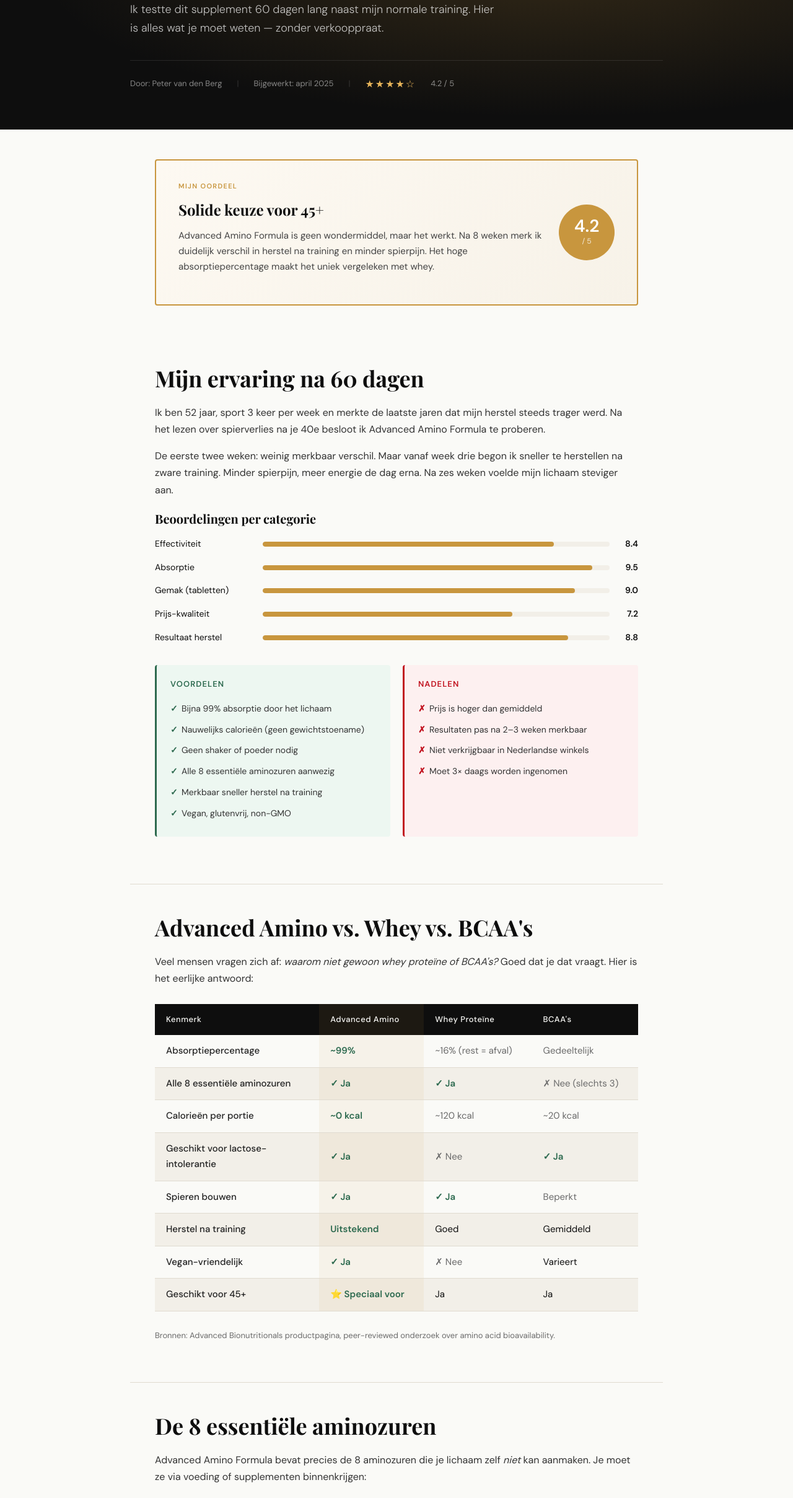
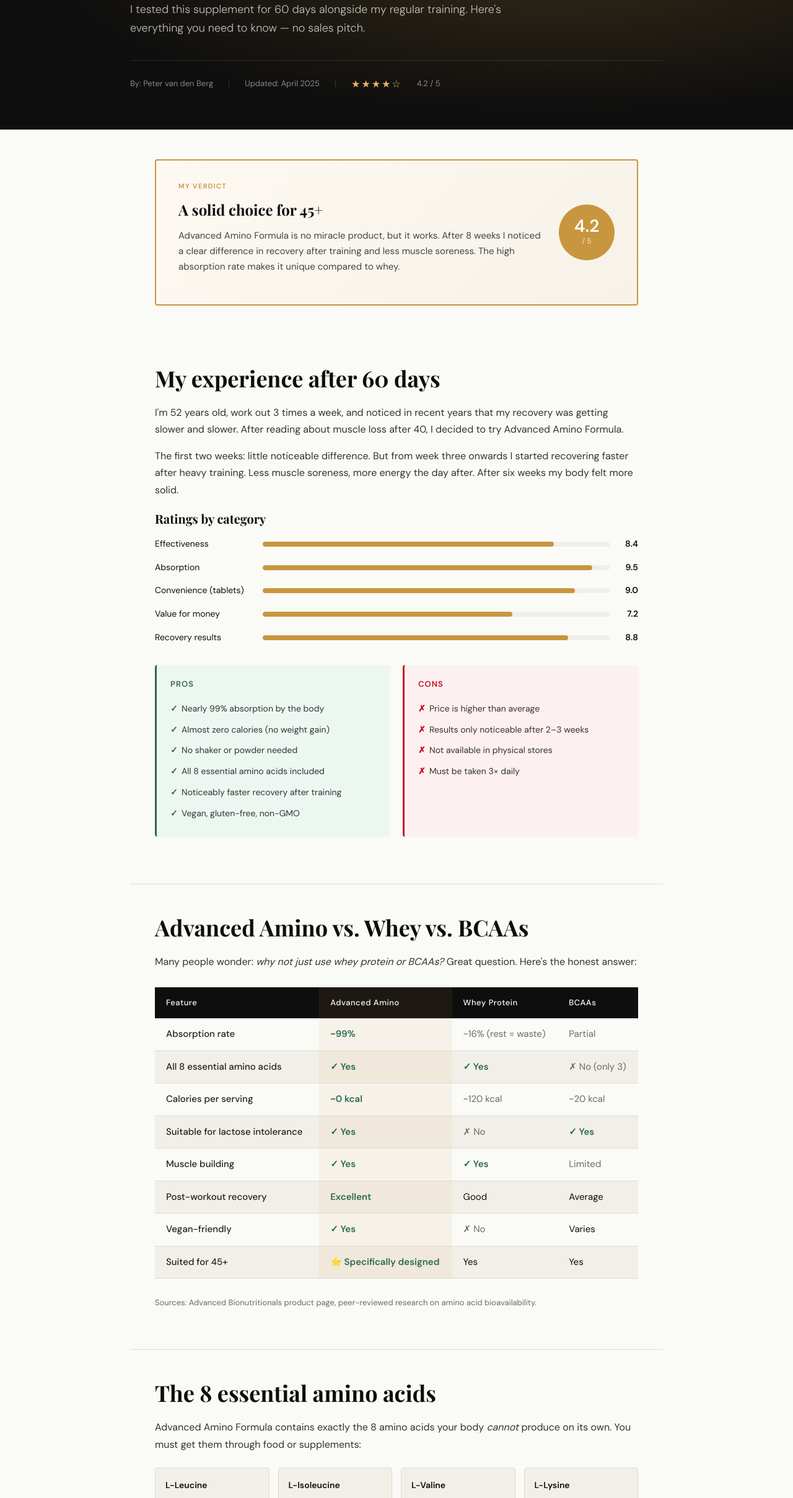
Before and after one commit to SpierSterk/SpierSterk.github.io, a plain HTML site: page index.html in a window 1280 px wide. Shown: the part 383-2800 px from the top of the page at 62% size. Drawn offline with nearby package versions, Linux system fonts and the light colour scheme.

Commit message:
index.html

```diff
--- a/index.html
+++ b/index.html
@@ -1,10 +1,10 @@
 <!DOCTYPE html>
-<html lang="nl">
+<html lang="en">
 <head>
 <meta charset="UTF-8">
 <meta name="viewport" content="width=device-width, initial-scale=1.0">
-<title>Advanced Amino Formula Review 2025 – Eerlijke Test na 60 Dagen</title>
-<meta name="description" content="Mijn eerlijke review van Advanced Amino Formula na 60 dagen. Vergelijking met whey proteïne en BCAA's. Werkt het echt?">
+<title>Advanced Amino Formula Review 2025 – Honest Test After 60 Days</title>
+<meta name="description" content="My honest review of Advanced Amino Formula after 60 days. Comparison with whey protein and BCAAs. Does it really work?">
 <link href="https://fonts.googleapis.com/css2?family=Playfair+Display:wght@700;900&family=DM+Sans:wght@300;400;500;600&display=swap" rel="stylesheet">
 <style>
   *, *::before, *::after { box-sizing: border-box; margin: 0; padding: 0; }
@@ -372,28 +372,28 @@
 <body>
 
 <div class="disclaimer-bar">
-  <strong>⚠ Affiliate openbaarmaking:</strong> Deze pagina bevat gesponsorde links. Als je via mijn link koopt, ontvang ik een kleine commissie — zonder extra kosten voor jou.
+  <strong>⚠ Affiliate disclosure:</strong> This page contains sponsored links. If you purchase through my link, I receive a small commission — at no extra cost to you.
 </div>
 
 <nav>
-  <a href="#" class="nav-brand">SpierSterk.nl</a>
+  <a href="#" class="nav-brand">MuscleStrong.com</a>
   <ul class="nav-links">
     <li><a href="#review">Review</a></li>
-    <li><a href="#vergelijking">Vergelijking</a></li>
-    <li><a href="#ingrediënten">Ingrediënten</a></li>
+    <li><a href="#comparison">Comparison</a></li>
+    <li><a href="#ingredients">Ingredients</a></li>
     <li><a href="#verdict">Verdict</a></li>
   </ul>
 </nav>
 
 <div class="hero">
   <div class="hero-inner">
-    <span class="hero-badge">Eerlijke review · 60 dagen getest</span>
-    <h1>Advanced Amino Formula:<br>werkt het <em>echt</em>?</h1>
-    <p class="hero-sub">Ik testte dit supplement 60 dagen lang naast mijn normale training. Hier is alles wat je moet weten — zonder verkooppraat.</p>
+    <span class="hero-badge">Honest review · 60 days tested</span>
+    <h1>Advanced Amino Formula:<br>does it <em>really</em> work?</h1>
+    <p class="hero-sub">I tested this supplement for 60 days alongside my regular training. Here's everything you need to know — no sales pitch.</p>
     <div class="hero-meta">
-      <span>Door: Peter van den Berg</span>
+      <span>By: Peter van den Berg</span>
       <span class="sep">|</span>
-      <span>Bijgewerkt: april 2025</span>
+      <span>Updated: April 2025</span>
       <span class="sep">|</span>
       <span class="stars">★★★★☆</span>
       <span>4.2 / 5</span>
@@ -404,9 +404,9 @@
 <div class="verdict">
   <div class="verdict-box">
     <div>
-      <div class="verdict-label">Mijn oordeel</div>
-      <div class="verdict-title">Solide keuze voor 45+</div>
-      <p class="verdict-text">Advanced Amino Formula is geen wondermiddel, maar het werkt. Na 8 weken merk ik duidelijk verschil in herstel na training en minder spierpijn. Het hoge absorptiepercentage maakt het uniek vergeleken met whey.</p>
+      <div class="verdict-label">My verdict</div>
+      <div class="verdict-title">A solid choice for 45+</div>
+      <p class="verdict-text">Advanced Amino Formula is no miracle product, but it works. After 8 weeks I noticed a clear difference in recovery after training and less muscle soreness. The high absorption rate makes it unique compared to whey.</p>
     </div>
     <div class="score-circle">
       <span class="score-num">4.2</span>
@@ -416,34 +416,34 @@
 </div>
 
 <section id="review">
-  <h2>Mijn ervaring na 60 dagen</h2>
-  <p>Ik ben 52 jaar, sport 3 keer per week en merkte de laatste jaren dat mijn herstel steeds trager werd. Na het lezen over spierverlies na je 40e besloot ik Advanced Amino Formula te proberen.</p>
-  <p>De eerste twee weken: weinig merkbaar verschil. Maar vanaf week drie begon ik sneller te herstellen na zware training. Minder spierpijn, meer energie de dag erna. Na zes weken voelde mijn lichaam steviger aan.</p>
+  <h2>My experience after 60 days</h2>
+  <p>I'm 52 years old, work out 3 times a week, and noticed in recent years that my recovery was getting slower and slower. After reading about muscle loss after 40, I decided to try Advanced Amino Formula.</p>
+  <p>The first two weeks: little noticeable difference. But from week three onwards I started recovering faster after heavy training. Less muscle soreness, more energy the day after. After six weeks my body felt more solid.</p>
 
-  <h3>Beoordelingen per categorie</h3>
+  <h3>Ratings by category</h3>
   <div id="ratings">
     <div class="rating-row">
-      <span class="rating-label">Effectiviteit</span>
+      <span class="rating-label">Effectiveness</span>
       <div class="rating-bar"><div class="rating-fill" style="width:84%"></div></div>
       <span class="rating-val">8.4</span>
     </div>
     <div class="rating-row">
-      <span class="rating-label">Absorptie</span>
+      <span class="rating-label">Absorption</span>
       <div class="rating-bar"><div class="rating-fill" style="width:95%"></div></div>
       <span class="rating-val">9.5</span>
     </div>
     <div class="rating-row">
-      <span class="rating-label">Gemak (tabletten)</span>
+      <span class="rating-label">Convenience (tablets)</span>
       <div class="rating-bar"><div class="rating-fill" style="width:90%"></div></div>
       <span class="rating-val">9.0</span>
     </div>
     <div class="rating-row">
-      <span class="rating-label">Prijs-kwaliteit</span>
+      <span class="rating-label">Value for money</span>
       <div class="rating-bar"><div class="rating-fill" style="width:72%"></div></div>
       <span class="rating-val">7.2</span>
     </div>
     <div class="rating-row">
-      <span class="rating-label">Resultaat herstel</span>
+      <span class="rating-label">Recovery results</span>
       <div class="rating-bar"><div class="rating-fill" style="width:88%"></div></div>
       <span class="rating-val">8.8</span>
     </div>
@@ -451,176 +451,176 @@
 
   <div class="pros-cons" style="margin-top:32px;">
     <div class="pro-box">
-      <h4>Voordelen</h4>
+      <h4>Pros</h4>
       <ul>
-        <li>Bijna 99% absorptie door het lichaam</li>
-        <li>Nauwelijks calorieën (geen gewichtstoename)</li>
-        <li>Geen shaker of poeder nodig</li>
-        <li>Alle 8 essentiële aminozuren aanwezig</li>
-        <li>Merkbaar sneller herstel na training</li>
-        <li>Vegan, glutenvrij, non-GMO</li>
+        <li>Nearly 99% absorption by the body</li>
+        <li>Almost zero calories (no weight gain)</li>
+        <li>No shaker or powder needed</li>
+        <li>All 8 essential amino acids included</li>
+        <li>Noticeably faster recovery after training</li>
+        <li>Vegan, gluten-free, non-GMO</li>
       </ul>
     </div>
     <div class="con-box">
-      <h4>Nadelen</h4>
+      <h4>Cons</h4>
       <ul>
-        <li>Prijs is hoger dan gemiddeld</li>
-        <li>Resultaten pas na 2–3 weken merkbaar</li>
-        <li>Niet verkrijgbaar in Nederlandse winkels</li>
-        <li>Moet 3× daags worden ingenomen</li>
+        <li>Price is higher than average</li>
+        <li>Results only noticeable after 2–3 weeks</li>
+        <li>Not available in physical stores</li>
+        <li>Must be taken 3× daily</li>
       </ul>
     </div>
   </div>
 </section>
 
-<section id="vergelijking">
-  <h2>Advanced Amino vs. Whey vs. BCAA's</h2>
-  <p>Veel mensen vragen zich af: <em>waarom niet gewoon whey proteïne of BCAA's?</em> Goed dat je dat vraagt. Hier is het eerlijke antwoord:</p>
+<section id="comparison">
+  <h2>Advanced Amino vs. Whey vs. BCAAs</h2>
+  <p>Many people wonder: <em>why not just use whey protein or BCAAs?</em> Great question. Here's the honest answer:</p>
 
   <div class="comparison-wrapper">
     <table>
       <thead>
         <tr>
-          <th>Kenmerk</th>
+          <th>Feature</th>
           <th class="highlight-col">Advanced Amino</th>
-          <th>Whey Proteïne</th>
-          <th>BCAA's</th>
+          <th>Whey Protein</th>
+          <th>BCAAs</th>
         </tr>
       </thead>
       <tbody>
         <tr>
-          <td>Absorptiepercentage</td>
+          <td>Absorption rate</td>
           <td class="highlight-col winner">~99%</td>
-          <td class="loser">~16% (rest = afval)</td>
-          <td class="loser">Gedeeltelijk</td>
+          <td class="loser">~16% (rest = waste)</td>
+          <td class="loser">Partial</td>
         </tr>
         <tr>
-          <td>Alle 8 essentiële aminozuren</td>
-          <td class="highlight-col winner">✓ Ja</td>
-          <td class="winner">✓ Ja</td>
-          <td class="loser">✗ Nee (slechts 3)</td>
+          <td>All 8 essential amino acids</td>
+          <td class="highlight-col winner">✓ Yes</td>
+          <td class="winner">✓ Yes</td>
+          <td class="loser">✗ No (only 3)</td>
         </tr>
         <tr>
-          <td>Calorieën per portie</td>
+          <td>Calories per serving</td>
           <td class="highlight-col winner">~0 kcal</td>
           <td class="loser">~120 kcal</td>
           <td class="loser">~20 kcal</td>
         </tr>
         <tr>
-          <td>Geschikt voor lactose-intolerantie</td>
-          <td class="highlight-col winner">✓ Ja</td>
-          <td class="loser">✗ Nee</td>
-          <td class="winner">✓ Ja</td>
+          <td>Suitable for lactose intolerance</td>
+          <td class="highlight-col winner">✓ Yes</td>
+          <td class="loser">✗ No</td>
+          <td class="winner">✓ Yes</td>
         </tr>
         <tr>
-          <td>Spieren bouwen</td>
-          <td class="highlight-col winner">✓ Ja</td>
-          <td class="winner">✓ Ja</td>
-          <td class="loser">Beperkt</td>
+          <td>Muscle building</td>
+          <td class="highlight-col winner">✓ Yes</td>
+          <td class="winner">✓ Yes</td>
+          <td class="loser">Limited</td>
         </tr>
         <tr>
-          <td>Herstel na training</td>
-          <td class="highlight-col winner">Uitstekend</td>
-          <td>Goed</td>
-          <td>Gemiddeld</td>
+          <td>Post-workout recovery</td>
+          <td class="highlight-col winner">Excellent</td>
+          <td>Good</td>
+          <td>Average</td>
         </tr>
         <tr>
-          <td>Vegan-vriendelijk</td>
-          <td class="highlight-col winner">✓ Ja</td>
-          <td class="loser">✗ Nee</td>
-          <td>Varieert</td>
+          <td>Vegan-friendly</td>
+          <td class="highlight-col winner">✓ Yes</td>
+          <td class="loser">✗ No</td>
+          <td>Varies</td>
         </tr>
         <tr>
-          <td>Geschikt voor 45+</td>
-          <td class="highlight-col winner">⭐ Speciaal voor</td>
-          <td>Ja</td>
-          <td>Ja</td>
+          <td>Suited for 45+</td>
+          <td class="highlight-col winner">⭐ Specifically designed</td>
+          <td>Yes</td>
+          <td>Yes</td>
         </tr>
       </tbody>
     </table>
   </div>
-  <p style="font-size:13px; color: var(--gray);">Bronnen: Advanced Bionutritionals productpagina, peer-reviewed onderzoek over amino acid bioavailability.</p>
+  <p style="font-size:13px; color: var(--gray);">Sources: Advanced Bionutritionals product page, peer-reviewed research on amino acid bioavailability.</p>
 </section>
 
-<section id="ingrediënten">
-  <h2>De 8 essentiële aminozuren</h2>
-  <p>Advanced Amino Formula bevat precies de 8 aminozuren die je lichaam zelf <em>niet</em> kan aanmaken. Je moet ze via voeding of supplementen binnenkrijgen:</p>
+<section id="ingredients">
+  <h2>The 8 essential amino acids</h2>
+  <p>Advanced Amino Formula contains exactly the 8 amino acids your body <em>cannot</em> produce on its own. You must get them through food or supplements:</p>
   <div class="ingredient-grid">
     <div class="ingredient-card">
       <div class="name">L-Leucine</div>
-      <div class="role">Spiergroei activeren</div>
+      <div class="role">Activates muscle growth</div>
     </div>
     <div class="ingredient-card">
       <div class="name">L-Isoleucine</div>
-      <div class="role">Energie & herstel</div>
+      <div class="role">Energy & recovery</div>
     </div>
     <div class="ingredient-card">
       <div class="name">L-Valine</div>
-      <div class="role">Spierherstel</div>
+      <div class="role">Muscle repair</div>
     </div>
     <div class="ingredient-card">
       <div class="name">L-Lysine</div>
-      <div class="role">Collageenproductie</div>
+      <div class="role">Collagen production</div>
     </div>
     <div class="ingredient-card">
       <div class="name">L-Methionine</div>
-      <div class="role">Stofwisseling</div>
+      <div class="role">Metabolism support</div>
     </div>
     <div class="ingredient-card">
       <div class="name">L-Phenylalanine</div>
-      <div class="role">Mentale focus</div>
+      <div class="role">Mental focus</div>
     </div>
     <div class="ingredient-card">
       <div class="name">L-Threonine</div>
-      <div class="role">Immuunsysteem</div>
+      <div class="role">Immune system</div>
     </div>
     <div class="ingredient-card">
       <div class="name">L-Tryptophan</div>
-      <div class="role">Slaap & stemming</div>
+      <div class="role">Sleep & mood</div>
     </div>
   </div>
 </section>
 
 <section>
-  <h2>Wat zeggen andere gebruikers?</h2>
+  <h2>What do other users say?</h2>
   <div class="testimonials">
     <div class="testimonial">
-      <p>Na mijn 50e dacht ik dat spierpijn gewoon bij het sporten hoorde. Na 6 weken Advanced Amino herstel ik net als vroeger. Echt een verschil.</p>
-      <div class="testimonial-author">Hans V., 54 jaar</div>
-      <div class="testimonial-sub">Recreatief sporter, Utrecht</div>
+      <p>After turning 50 I thought muscle soreness just came with working out. After 6 weeks of Advanced Amino I recover like I used to. A real difference.</p>
+      <div class="testimonial-author">Hans V., age 54</div>
+      <div class="testimonial-sub">Recreational athlete, Utrecht</div>
     </div>
     <div class="testimonial">
-      <p>Ik was sceptisch maar heb het geprobeerd. Het fijne is dat het geen poeder is — gewoon tabletten innemen. Mijn energie tijdens trainingen is merkbaar beter.</p>
-      <div class="testimonial-author">Miriam K., 48 jaar</div>
-      <div class="testimonial-sub">Fietst 3× per week, Amsterdam</div>
+      <p>I was skeptical but gave it a shot. The great thing is there's no powder — just take the tablets. My energy during workouts is noticeably better.</p>
+      <div class="testimonial-author">Miriam K., age 48</div>
+      <div class="testimonial-sub">Cycles 3× a week, Amsterdam</div>
     </div>
     <div class="testimonial">
-      <p>Ik nam al jaren whey, maar mijn maag verdraagt het niet goed. Dit is een perfecte oplossing — geen bijwerkingen en betere resultaten.</p>
-      <div class="testimonial-author">Rob D., 61 jaar</div>
-      <div class="testimonial-sub">Voormalig hardloper, Eindhoven</div>
+      <p>I'd been using whey for years, but my stomach never handled it well. This is the perfect solution — no side effects and better results.</p>
+      <div class="testimonial-author">Rob D., age 61</div>
+      <div class="testimonial-sub">Former runner, Eindhoven</div>
     </div>
     <div class="testimonial">
-      <p>De prijs vond ik in het begin hoog, maar als je beseft hoeveel beter het wordt opgenomen dan gewone proteïne, is het eigenlijk goedkoper per effectieve dosis.</p>
-      <div class="testimonial-author">Yvonne B., 52 jaar</div>
-      <div class="testimonial-sub">Yoga & gewichten, Rotterdam</div>
+      <p>The price seemed high at first, but when you realize how much better it's absorbed than regular protein, it's actually cheaper per effective dose.</p>
+      <div class="testimonial-author">Yvonne B., age 52</div>
+      <div class="testimonial-sub">Yoga & weights, Rotterdam</div>
     </div>
   </div>
 </section>
 
 <div class="cta-section" id="verdict">
-  <h2>Mijn eindoordeel</h2>
-  <p>Voor actieve mensen boven de 45 die spierverlies willen tegengaan en sneller willen herstellen, is Advanced Amino Formula een van de beste opties die ik heb getest. Niet goedkoop, maar het werkt.</p>
+  <h2>My final verdict</h2>
+  <p>For active people over 45 who want to combat muscle loss and recover faster, Advanced Amino Formula is one of the best options I've tested. Not cheap, but it works.</p>
   <a href="https://www.advancedbionutritionals.com/DS24/Advanced-Amino/Muscle-Mass-Loss/HD.htm#aff=poleb22" target="_blank" rel="noopener" class="btn-primary">
-    → Bekijk de aanbieding (officiële site)
+    → View the offer (official site)
   </a>
-  <div class="cta-note">Je wordt doorgestuurd naar de officiële website van Advanced Bionutritionals. Ik ontvang een commissie als je via deze link koopt.</div>
+  <div class="cta-note">You will be redirected to the official Advanced Bionutritionals website. I receive a commission if you purchase through this link.</div>
 </div>
 
 <footer>
-  <p><strong>SpierSterk.nl</strong> — Onafhankelijke supplementreviews voor actieve 45-plussers</p>
-  <p style="margin-top:8px;">Deze pagina bevat affiliate links. Ik ontvang een commissie als je via mijn link koopt, zonder extra kosten voor jou.<br>
-  De meningen op deze site zijn mijn eigen ervaringen. Raadpleeg een arts voor medisch advies.<br>
-  © 2025 SpierSterk.nl</p>
+  <p><strong>MuscleStrong.com</strong> — Independent supplement reviews for active 45+</p>
+  <p style="margin-top:8px;">This page contains affiliate links. I receive a commission if you buy through my link, at no extra cost to you.<br>
+  The opinions on this site are based on my personal experience. Please consult a doctor for medical advice.<br>
+  © 2025 MuscleStrong.com</p>
 </footer>
 
 </body>
```
